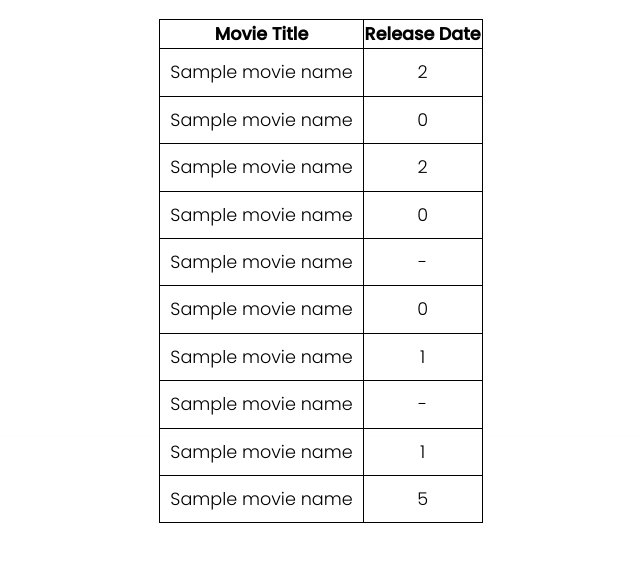
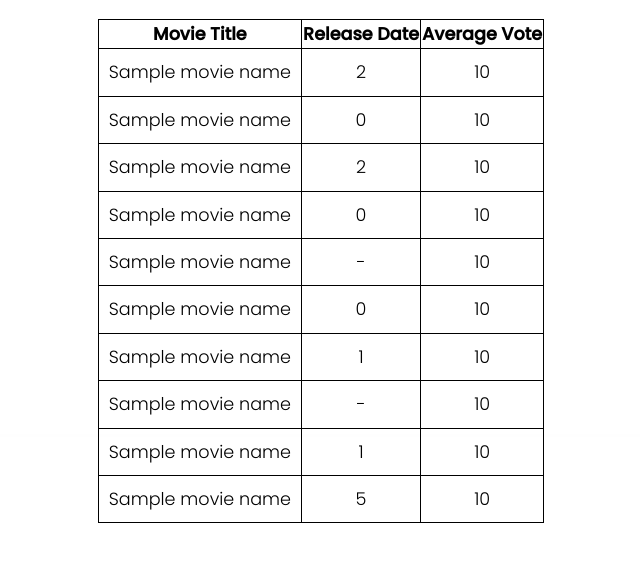
Before and after one commit to Saumya-09/movie-recommendation, a Flask app: template templates/positive.html in a window 1280 px wide. Shown: the part 246-809 px from the top of the page, without its empty margins (319-959 px from the left). Run offline with Flask 2, Linux system fonts and the light colour scheme; the template is opened without the code that fills it: most values are stand-ins (such as "Sample title", 1, 10 or a date in 2020); parts of the project's set-up code (start-up, migrations or seed data) failed here and were passed over; some libraries are stand-ins or nearby versions.

Commit message:
Update positive.html

```diff
--- a/templates/positive.html
+++ b/templates/positive.html
@@ -520,47 +520,59 @@
             <tr>
                 <th>Movie Title</th>
                 <th>Release Date</th>
+                <th>Average Vote</th>
             </tr>
             <tbody class="table_body">
                 <tr>
                     <td>{{ movie_names[0] }}</td>
                     <td>{{ movie_date[0] }}</td>
+                    <td>{{ vote_average[0] }}</td>
                 </tr>
                 <tr>
                     <td>{{ movie_names[1] }}</td>
                     <td>{{ movie_date[1] }}</td>
+                    <td>{{ vote_average[1] }}</td>
+
                 </tr>
                 <tr>
                     <td>{{ movie_names[2] }}</td>
                     <td>{{ movie_date[2] }}</td>
+                    <td>{{ vote_average[2] }}</td>
                 </tr>
                 <tr>
                     <td>{{ movie_names[3] }}</td>
                     <td>{{ movie_date[3] }}</td>
+                    <td>{{ vote_average[3] }}</td>
                 </tr>
                 <tr>
                     <td>{{ movie_names[4] }}</td>
                     <td>{{ movie_date[4] }}</td>
+                    <td>{{ vote_average[4] }}</td>
                 </tr>
                 <tr>
                     <td>{{ movie_names[5] }}</td>
                     <td>{{ movie_date[5] }}</td>
+                    <td>{{ vote_average[5] }}</td>
                 </tr>
                 <tr>
                     <td>{{ movie_names[6] }}</td>
                     <td>{{ movie_date[6] }}</td>
+                    <td>{{ vote_average[6] }}</td>
                 </tr>
                 <tr>
                     <td>{{ movie_names[7] }}</td>
                     <td>{{ movie_date[7] }}</td>
+                    <td>{{ vote_average[7] }}</td>
                 </tr>
                 <tr>
                     <td>{{ movie_names[8] }}</td>
                     <td>{{ movie_date[8] }}</td>
+                    <td>{{ vote_average[8] }}</td>
                 </tr>
                 <tr>
                     <td>{{ movie_names[9] }}</td>
                     <td>{{ movie_date[9] }}</td>
+                    <td>{{ vote_average[9] }}</td>
                 </tr>
             </tbody>
         </table>
```
